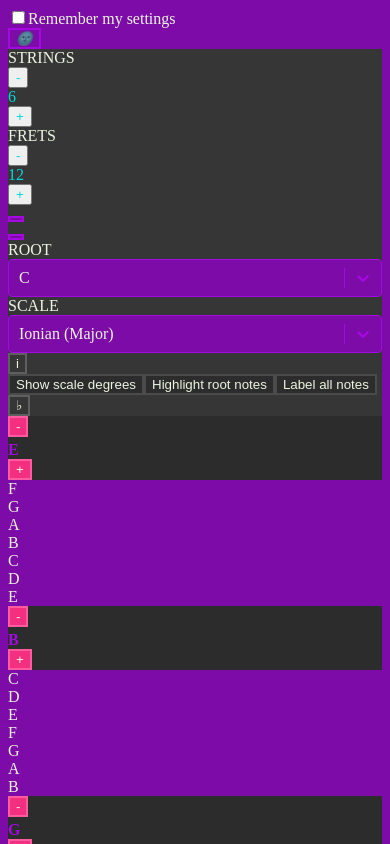
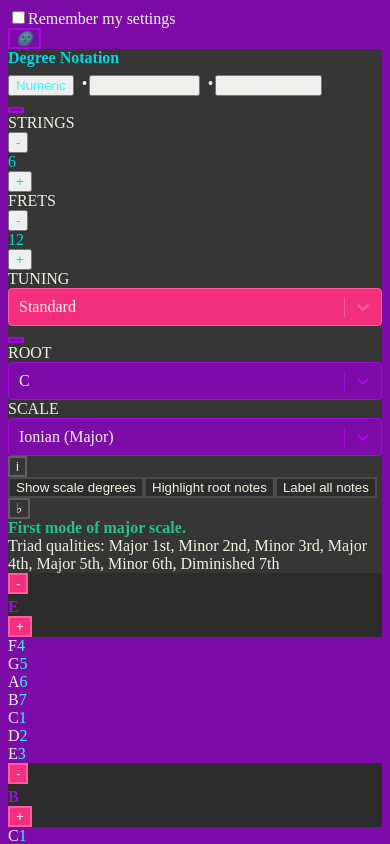
Before and after one commit to jake-carr/scale-finder-v4, a React app: page / in a window 390 px wide. Shown: the top 844 px of the page. Built offline with nearby package versions, Linux system fonts and the light colour scheme; the HTML template or start-up script is replaced by a standard one.

Commit message:
responsive css, css transitions, reformat settings layout

```diff
--- a/client/src/components/App.jsx
+++ b/client/src/components/App.jsx
@@ -19,6 +19,7 @@ export default function App() {
   const [saveSettings, toggleSaveSettings] = useState(false);
 
   const handleToggleTheme = () => {
+    console.log('hello');
     if (selectedTheme === 'dark') {
       toggleTheme('light');
     } else {
--- a/client/src/components/containers/Fretboard.jsx
+++ b/client/src/components/containers/Fretboard.jsx
@@ -1,6 +1,5 @@
 import React, { useState, useContext } from 'react';
 import GuitarString from '../display/GuitarString.jsx';
-import TuningDropdown from '../interactive/TuningDropdown.jsx';
 import { ThemeContext } from '../../constants/theme-context';
 
 export default function Fretboard({
@@ -42,9 +41,6 @@ export default function Fretboard({
       style={{ backgroundColor: theme.gradient3 }}
     >
       <div className="fretboard">{renderGuitarStrings()}</div>
-      <div className="tuning-dropdown-container">
-        <TuningDropdown tuning={tuning} changeTuning={changeTuning} />
-      </div>
     </div>
   );
 }
--- a/client/src/components/containers/Settings.jsx
+++ b/client/src/components/containers/Settings.jsx
@@ -1,6 +1,7 @@
 import React, { useContext, useState } from 'react';
 import { ThemeContext } from '../../constants/theme-context';
 import PrimaryDropdown from '../interactive/PrimaryDropdown.jsx';
+import TuningDropdown from '../interactive/TuningDropdown.jsx';
 import Stepper from '../interactive/Stepper.jsx';
 import RectangularButton from '../interactive/RectangularButton.jsx';
 import DegreeModal from '../interactive/DegreeModal.jsx';
@@ -68,6 +69,12 @@ export default function Settings({
       </div>
       <div className="settings-container-inner">
         <div className="selectors">
+          <div className="spacing-right">
+            <CircularButton
+              title="Reset to defaults (6 strings, 12 frets, standard tuning)."
+              action={resetToDefaults}
+            />
+          </div>
           <Stepper
             label="Strings"
             value={tuning.length}
@@ -82,19 +89,17 @@ export default function Settings({
             min={12}
             max={24}
           />
-          <CircularButton
-            title="Reset to defaults (6 strings, 12 frets, standard tuning)."
-            action={resetToDefaults}
-          />
         </div>
         <div className="selectors">
-          <div className="container">
-            <CircularButton
-              title="Randomize scale and root note."
-              action={randomize}
-              spacing={true}
-            />
-          </div>
+          <TuningDropdown
+            tuning={tuning}
+            changeTuning={changeTuning}
+          />
+          <CircularButton
+            title="Randomize scale and root note."
+            action={randomize}
+            spacing={true}
+          />
           <PrimaryDropdown
             options={noteOptions}
             action={handleSelectNote}
--- a/client/src/components/display/Fret.jsx
+++ b/client/src/components/display/Fret.jsx
@@ -27,17 +27,13 @@ export default function Fret({
   const displayNote = () => {
     if (allNotes || currentScale.includes(note)) {
       return indexToString(note, sharps);
-    } else {
-      return '';
     }
   };
 
   const displayDegree = () => {
     let i = currentScale.indexOf(note);
-    if (degrees && i >= 0) {
+    if (i >= 0) {
       return getDegree(i, degreeNotation);
-    } else {
-      return '';
     }
   };
 
@@ -60,7 +56,16 @@ export default function Fret({
         </span>
         <span
           className="fret-degree"
-          style={{ color: theme.tertiary }}
+          id={degrees ? 'active' : 'hidden'}
+          style={{
+            color: theme.tertiary,
+            left:
+              degreeNotation === 'Numeric'
+                ? '0.5rem'
+                : degreeNotation === 'Roman numeral'
+                ? '0.25rem'
+                : 0,
+          }}
         >
           {displayDegree()}
         </span>
--- a/client/src/components/display/InfoModal.jsx
+++ b/client/src/components/display/InfoModal.jsx
@@ -8,10 +8,9 @@ import {
 export default function InfoModal({ open, scale }) {
   const theme = useContext(ThemeContext);
   return (
-    <React.Fragment>
-      {open ? (
     <div
       className="info-modal"
+      id={open ? 'active' : 'hidden'}
       style={{
         color: theme.text,
       }}
@@ -22,11 +21,11 @@ export default function InfoModal({ open, scale }) {
       >
         {scales[scale].info}
       </div>
+      {scales[scale].qualities ? (
         <div className="qualities">
           Triad qualities: {mapQualitiesToStrings(scale)}
         </div>
+      ) : null}
     </div>
-      ) : null}
-    </React.Fragment>
   );
 }
--- a/client/src/components/interactive/DegreeModal.jsx
+++ b/client/src/components/interactive/DegreeModal.jsx
@@ -5,23 +5,45 @@ export default function DegreeModal({ open, notation, select }) {
   const options = ['Numeric', 'Roman numeral', 'Indian sargams'];
   const stylize = (notation, option) => {
     return notation === option
-      ? { color: theme.tertiary }
-      : { color: theme.text };
+      ? { marginRight: '0.5rem', color: theme.tertiary }
+      : { marginRight: '0.5rem', color: theme.text };
   };
 
   return (
-    <React.Fragment>
-      {open ? (
-        <div className="degree-modal">
+    <div className="degree-modal" id={open ? 'active' : 'hidden'}>
       <div
         style={{
           color: theme.tertiaryAccent,
-              marginBottom: '1%',
+          fontSize: '1rem',
+          fontWeight: 'bold',
+          marginBottom: '0.5rem',
         }}
       >
         Degree Notation
       </div>
+      <div style={{ display: 'flex', flexFlow: 'row nowrap' }}>
         {options.map((opt, i) => {
+          if (i < 2) {
+            return (
+              <React.Fragment key={i}>
+                <button
+                  className="degree-option"
+                  style={stylize(notation, opt)}
+                  onClick={() => select(opt)}
+                >
+                  {opt}
+                </button>
+                <span
+                  style={{
+                    color: theme.text,
+                    marginRight: '0.1rem',
+                  }}
+                >
+                  •
+                </span>
+              </React.Fragment>
+            );
+          } else {
             return (
               <button
                 className="degree-option"
@@ -32,9 +54,9 @@ export default function DegreeModal({ open, notation, select }) {
                 {opt}
               </button>
             );
+          }
         })}
       </div>
-      ) : null}
-    </React.Fragment>
+    </div>
   );
 }
--- a/client/src/components/interactive/TuningDropdown.jsx
+++ b/client/src/components/interactive/TuningDropdown.jsx
@@ -97,7 +97,7 @@ export default function TuningDropdown({ tuning, changeTuning }) {
             cursor: 'pointer',
           }),
         }}
-        id="tuning-dropdown"
+        id="Tuning"
         name="tuning-dropdown"
         className="dropdown-menu"
         menuIsOpen={open}
@@ -105,7 +105,7 @@ export default function TuningDropdown({ tuning, changeTuning }) {
         blurInputOnSelect
         onChange={handleSelectPresetTuning}
         options={tuningOptions}
-        value={{ value: null, label: selection }}
+        value={{ value: selection, label: selection }}
       />
     </div>
   );
--- a/client/src/constants/scales.js
+++ b/client/src/constants/scales.js
@@ -8,16 +8,117 @@ export const scales = [
     name: "Ionian (Major)",
     pattern: [2, 2, 1, 2, 2, 2],
     qualities: ["maj", "min", "min", "maj", "maj", "min", "dim"],
-    category: "major",
     info: "First mode of major scale."
+  },
+  {
+    name: "Dorian",
+    pattern: [2, 1, 2, 2, 2, 1],
+    qualities: ["min", "min", "maj", "maj", "min", "dim", "maj"],
+    info: "Second mode of major scale."
+  },
+  {
+    name: "Phrygian",
+    pattern: [1, 2, 2, 2, 1, 2],
+    qualities: ["min", "maj", "maj", "min", "dim", "maj", "min"],
+    info: "Third mode of major scale."
+  },
+  {
+    name: "Lydian",
+    pattern: [2, 2, 2, 1, 2, 2],
+    qualities: ["maj", "maj", "min", "dim", "maj", "min", "min"],
+    info: "Fourth mode of major scale."
+  },
+  {
+    name: "Mixolydian",
+    pattern: [2, 2, 1, 2, 2, 1],
+    qualities: ["maj", "min", "dim", "maj", "min", "min", "maj"],
+    info: "Fifth mode of major scale.",
   },
   {
     name: "Aeolian (Natural Minor)",
     pattern: [2, 1, 2, 2, 1, 2],
     qualities: ["min", "dim", "maj", "min", "min", "maj", "maj"],
-    category: "major",
     info: "Sixth mode of major scale."
   },
+  {
+    name: "Locrian",
+    pattern: [1, 2, 2, 1, 2, 2],
+    qualities: ["dim", "maj", "min", "min", "maj", "maj", "min"],
+    info:
+      "Seventh mode of major scale.",
+  },
+  {
+    name: "Harmonic Minor",
+    pattern: [2, 1, 2, 2, 1, 3],
+    qualities: ["min", "dim", "aug", "min", "maj", "maj", "dim"],
+    info: "Aeolian scale with the seventh degree raised by one semitone.",
+  },
+  {
+    name: "Blues",
+    pattern: [3, 2, 1, 1, 3],
+    info:
+      "Minor pentatonic scale with a blues note added between the 3rd and 4th.",
+  },
+  {
+    name: "Major Hexatonic",
+    pattern: [2, 2, 1, 2, 2],
+    info: "Major (Ionian) scale with the 7th removed.",
+  },
+  {
+    name: "Minor Hexatonic",
+    pattern: [2, 1, 2, 2, 3],
+    info: "Minor (Aeolian) scale with the 6th removed.",
+  },
+  {
+    name: "Major Pentatonic",
+    pattern: [2, 2, 3, 2],
+    info: "Gapped Ionian (Major) scale, omitting the 4th and 7th.",
+  },
+  {
+    name: "Minor Pentatonic",
+    pattern: [3, 2, 2, 3],
+    info: "Gapped Aeolian (Minor) scale, omitting the 2nd and 6th.",
+  },
+  {
+    name: "Egyptian Pentatonic",
+    pattern: [2, 3, 2, 3],
+    info: "Gapped Dorian scale, omitting the 3rd and 6th.",
+  },
+  {
+    name: "Phrygian Dominant",
+    pattern: [1, 3, 1, 2, 1, 2],
+    info:
+      "Fifth mode of the harmonic minor scale. Frequently used in Arabic, Egyptian, Spanish & Indian raga music.",
+  },
+  {
+    name: "Double Harmonic Major",
+    pattern: [1, 3, 1, 2, 1, 3],
+    info: "AKA Byzantine, Arabic or Gypsy Major scale. Has a unique sound that does not fit easily into common Western chord progressions.",
+  },
+  {
+    name: "Japanese (Yo)",
+    pattern: [2, 3, 2, 2],
+    info: "Gapped Mixolydian scale, omitting the 3rd and 7th.",
+  },
+  {
+    name: "Japanese (Hirajōshi)",
+    pattern: [1, 4, 1, 4],
+    info:
+      "A scale adapted from shamishen music. Occasionally used by rock & jazz guitarists in search of 'new' sounds.",
+  },
+  {
+    name: "Indian Pentantonic",
+    pattern: [4, 1, 2, 3],
+    info:
+      "Gapped Phrygian Dominant scale, omitting the 2nd and 6th. Play with slides and bends for Indian feel.",
+  },
+  {
+    name: "Persian",
+    pattern: [1, 3, 1, 1, 2, 3],
+    info:
+      "Characterized by the liberal use of half steps and augmented seconds, and frequent use of chromaticism.",
+  },
+
 ];
 
 const indexToDegreeString = i => {
--- a/client/src/constants/tunings.js
+++ b/client/src/constants/tunings.js
@@ -5,7 +5,59 @@ export const tunings = [
     values: [7, 2, 10, 5, 0, 7]
   },
   {
+    name: "Half step down",
+    values: [6, 1, 9, 4, 11, 6],
+  },
+  {
+    name: "Whole step down",
+    values: [5, 0, 8, 3, 10, 5],
+  },
+  {
+    name: "One & a half steps down",
+    values: [4, 11, 7, 2, 9, 4],
+  },
+  {
+    name: "Two steps down",
+    values: [3, 10, 6, 1, 8, 3],
+  },
+  {
     name: 'Drop D',
     values: [7, 2, 10, 5, 0, 5]
-  }
+  },
+  {
+    name: "DADGAD",
+    values: [5, 0, 10, 5, 0, 5],
+  },
+  {
+    name: `"Sitar"`,
+    values: [7, 2, 9, 2, 9, 2],
+  },
+  {
+    name: "Open C",
+    values: [7, 3, 10, 3, 10, 3],
+  },
+  {
+    name: "Open C Minor",
+    values: [6, 3, 10, 3, 10, 3],
+  },
+  {
+    name: "Open D",
+    values: [5, 0, 9, 5, 0, 5],
+  },
+  {
+    name: "Open D Minor",
+    values: [5, 0, 8, 5, 0, 5],
+  },
+  {
+    name: 'Standard (7 String)',
+    values: [7, 2, 10, 5, 0, 7, 2]
+  },
+  {
+    name: 'Standard (8 String)',
+    values: [7, 2, 10, 5, 0, 7, 2, 9]
+  },
+  {
+    name: 'Standard (12 String)',
+    values: [7, 7, 2, 2, 10, 10, 5, 5, 0, 0, 7, 7]
+  },
 ]
```
Also changed, not shown: 6 other files (tests, documents, lock files or other folders). Lines whose indentation alone changed are shown as unchanged.
